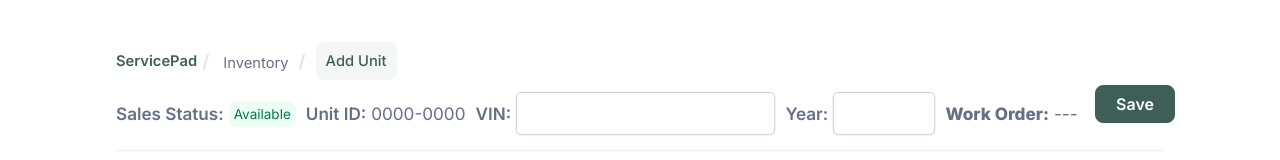
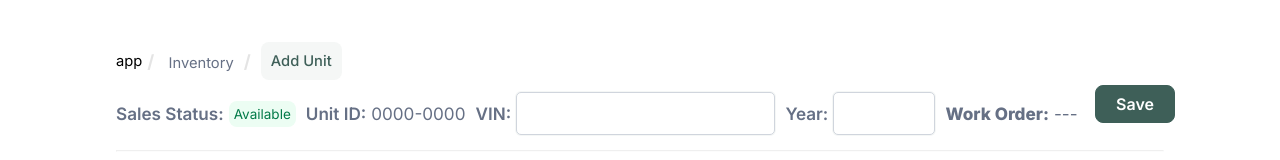
Before and after one commit to 3dunoabraham/WebGame3.3, a Next.js app: page /unit/add in a window 1280 px wide. Shown: the top 160 px of the page. Built offline with nearby package versions, Linux system fonts and the light colour scheme; no server answers.

Commit message:
Update BreadCrumbs.tsx

```diff
--- a/src/dom/organism/ims/items/atoms/common/BreadCrumbs.tsx
+++ b/src/dom/organism/ims/items/atoms/common/BreadCrumbs.tsx
@@ -10,7 +10,8 @@ export const BreadCrumbs = ( { pages, current }: BreadCrumbsProps)=>{
     return (
     <div className="flex-center flex-justify-start pt-7 mt-1 tx-smd">
         <Link  href="/" className=" opaci-hov--50 py-2 pr-1">
-            <div className="ims-tx-primary tx-bold-6 ">{app.institution.title}</div>
+            {/* <div className="ims-tx-primary tx-bold-6 ">{app.institution.title}</div> */}
+            app
         </Link>
         {pages.map(([pageUrl,pageTitle], index)=>(
             <div className="   clickble" key={index}>
```
